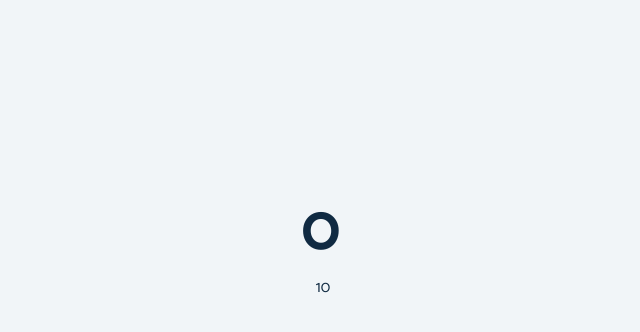
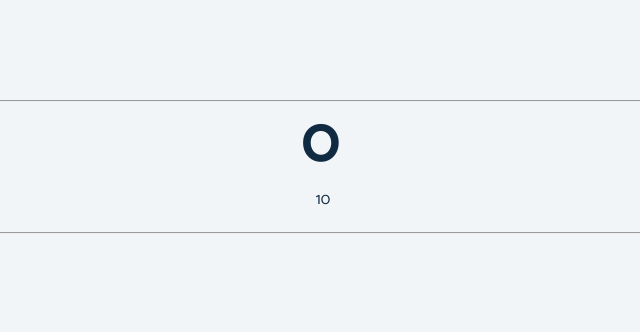
Before and after one commit to xxxmarxxx/first-react, a React (Create React App) app: page / in a window 1280 px wide. Shown: the top 332 px of the page, without its empty margins (317-957 px from the left). Built offline with nearby package versions, Linux system fonts and the light colour scheme.

Commit message:
useState example1

```diff
--- a/src/PolskieUdemy/Hook.js
+++ b/src/PolskieUdemy/Hook.js
@@ -1,14 +1,18 @@
 import React, { useState } from "react";
 import "../index.css";
+
+// useState example 1
 
 const App = () => {
     const [state, setState] = useState({ a: 0, b: 10 });
 
     const handler = () => setState({...state, a: state.a + 1});
     return (
-    <div onClick={handler} style={{cursor:'pointer', textAlign:'center',margin:'200px'}}>
+      <div onClick={handler} style={{cursor:'pointer', textAlign:'center',margin:'100px'}}>
+        <hr style={{margin:'10px'}}></hr>
         <h1>{state.a} </h1>
         <p>{state.b}</p>
+        <hr style={{margin:'10px'}}></hr>
       </div>
     );
   };
```
Lines whose indentation alone changed are shown as unchanged.
